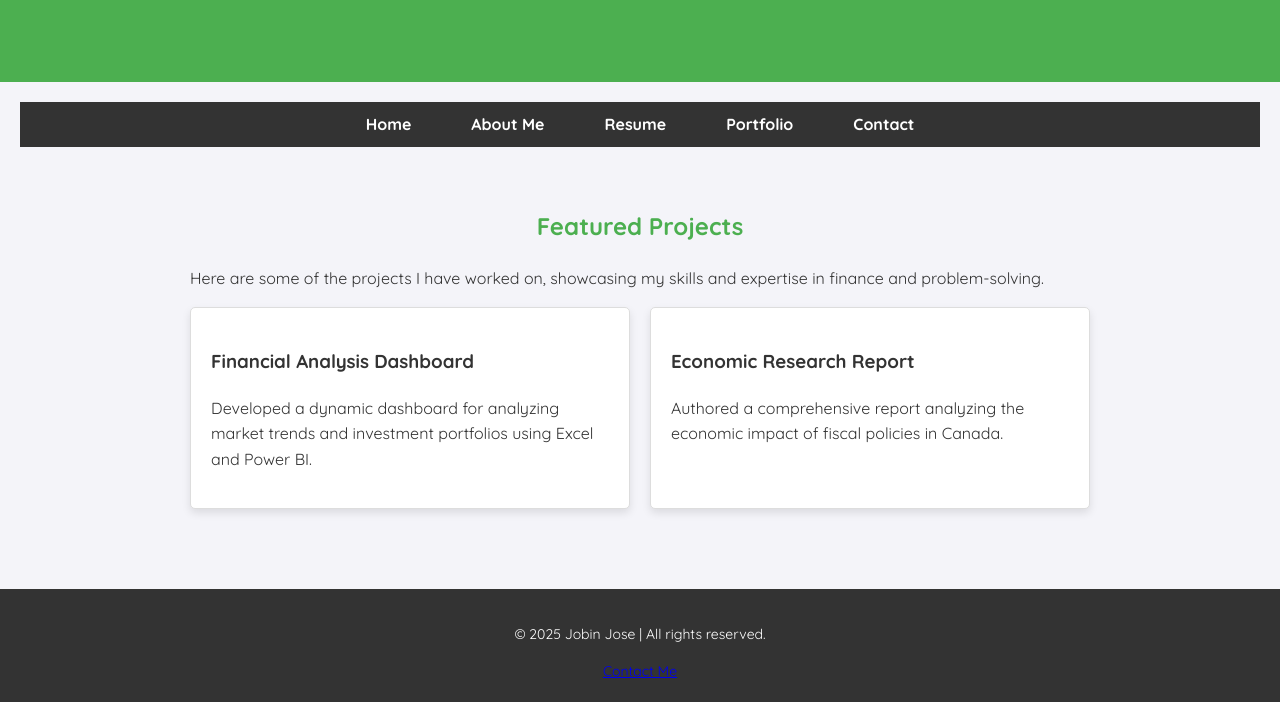
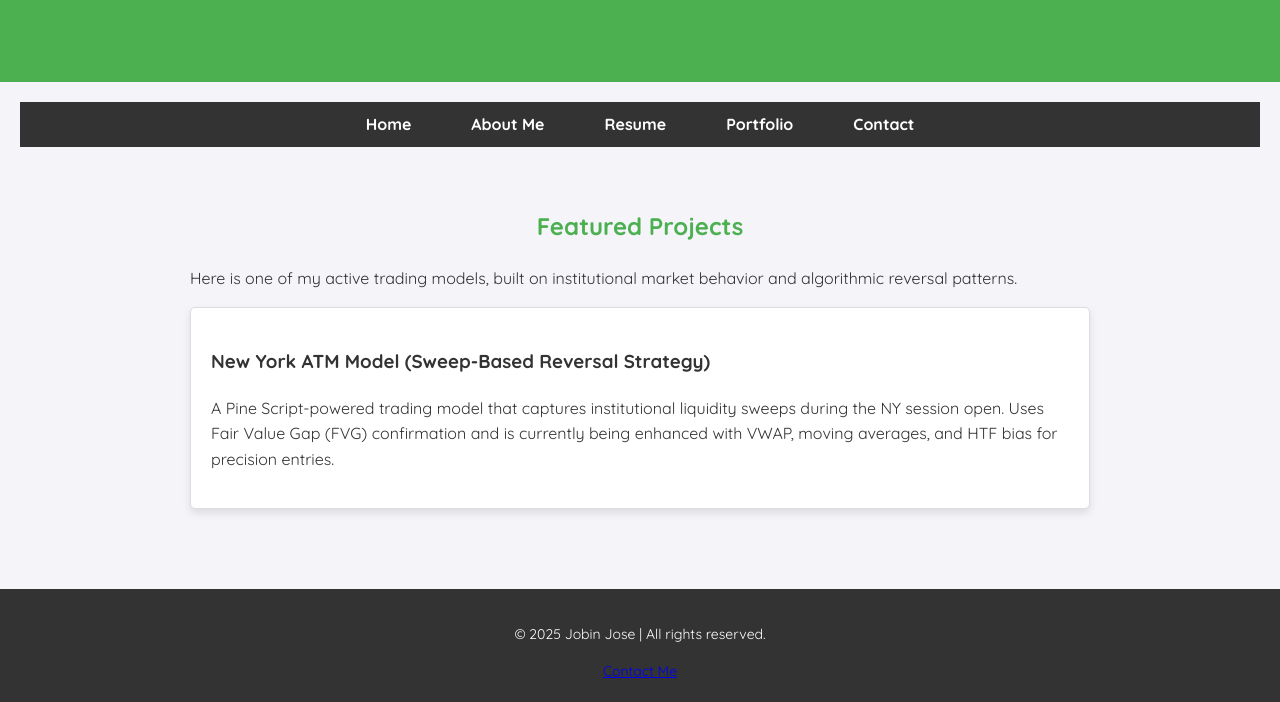
Before and after one commit to JobinJose43/JobinsWebsite, a plain HTML site: page portfolio.html in a window 1280 px wide. Shown: the part 210-912 px from the top of the page. Drawn offline with Linux system fonts and the light colour scheme.

Commit message:
Update portfolio.html

```diff
--- a/portfolio.html
+++ b/portfolio.html
@@ -3,7 +3,7 @@
 <head>
     <meta charset="UTF-8">
     <meta name="viewport" content="width=device-width, initial-scale=1.0">
-    <title>Portfolio | Jobin Jose </title>
+    <title>Portfolio | Jobin Jose</title>
     <link href="https://fonts.googleapis.com/css2?family=Pacifico&family=Quicksand:wght@400;500;700&display=swap" rel="stylesheet">
     <link rel="stylesheet" href="style.css">
 </head>
@@ -25,16 +25,15 @@
     <main>
         <section class="portfolio">
             <h2>Featured Projects</h2>
-            <p>Here are some of the projects I have worked on, showcasing my skills and expertise in finance and problem-solving.</p>
+            <p>Here is one of my active trading models, built on institutional market behavior and algorithmic reversal patterns.</p>
             <div class="projects">
+
+                <!-- New York ATM Model Project Card -->
                 <div class="project-item">
-                    <h3>Financial Analysis Dashboard</h3>
-                    <p>Developed a dynamic dashboard for analyzing market trends and investment portfolios using Excel and Power BI.</p>
+                    <h3><a href="nyam.html" style="text-decoration: none; color: inherit;">New York ATM Model (Sweep-Based Reversal Strategy)</a></h3>
+                    <p>A Pine Script-powered trading model that captures institutional liquidity sweeps during the NY session open. Uses Fair Value Gap (FVG) confirmation and is currently being enhanced with VWAP, moving averages, and HTF bias for precision entries.</p>
                 </div>
-                     <div class="project-item">
-                    <h3>Economic Research Report</h3>
-                    <p>Authored a comprehensive report analyzing the economic impact of fiscal policies in Canada.</p>
-                </div>
+
             </div>
         </section>
     </main>
```
